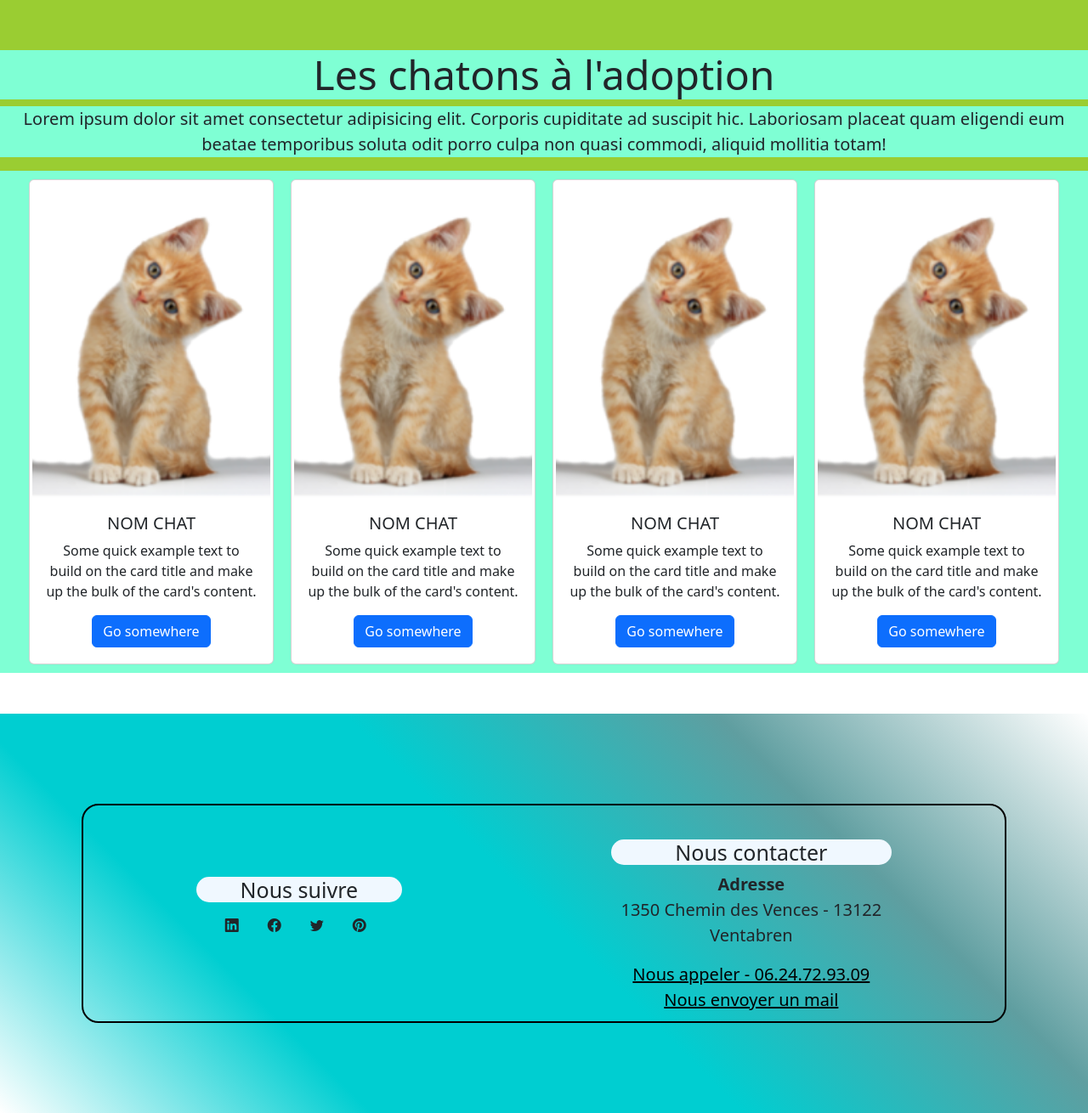
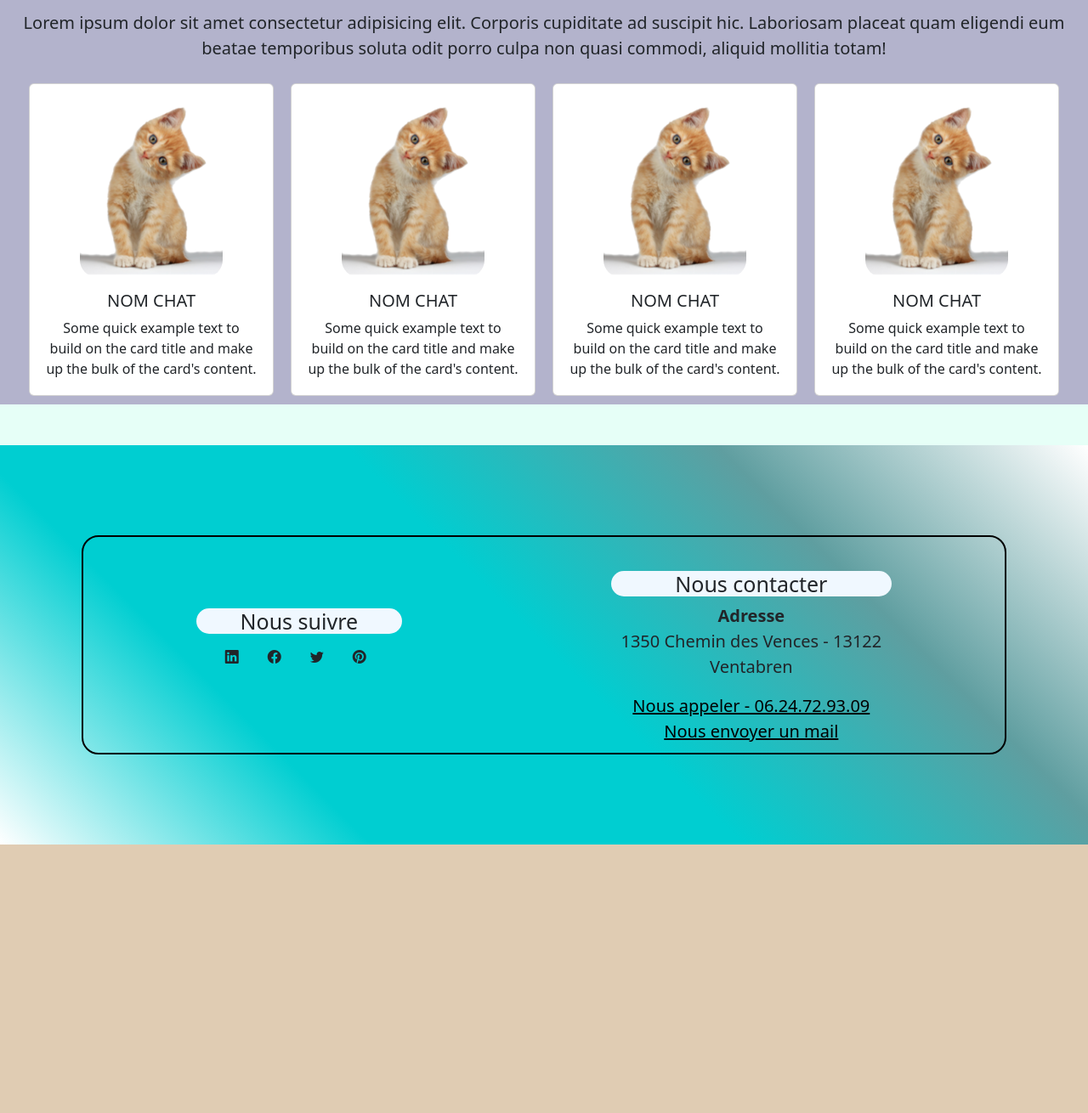
Before and after one commit to AurelieG13/Entrainement_HTML_CSS_Studi1, a PHP site: page / in a window 1280 px wide. Shown: the part 2139-3449 px from the top of the page at 85% size. After the commit the page ends 3133 px from the top, so only its background shows below. Run offline with PHP 8.4, Linux system fonts and the light colour scheme; some libraries are stand-ins or nearby versions.

Commit message:
factorisation CSS

```diff
--- a/css/style.css
+++ b/css/style.css
@@ -1,10 +1,11 @@
+/* header  */
 .nav__container-logo {
     display: block;
     margin: 0px auto;
     width : 50%;
 }
 
-.navbar {
+.nav__container {
     background: linear-gradient(45deg, white,#00CED1,#00CED1, #5F9EA0,white);
 }
 
@@ -14,94 +15,120 @@
     }
 }
 
-section {
-    background-color: rgba(128, 128, 128, 0.082);
+.navbar-toggler-icon {
+    font-size: 2.5rem;
 }
 
-main {
-    background-color: rgba(128, 128, 128, 0.082);
+/* body */
+body {
+    background-color: #e6fff7;
 }
 
-.container__asso {
-    background-color: green;
+/* Sections */
+.container__asso, .container__cats-title, .container__kitten-title {
+    border: solid 2px #1f7a7a;
     text-align: center;
     font-size: 50px;
-    margin-top: 150px;
+    margin-top: 80px;
     margin-bottom: 30px;
+    text-decoration: underline;
+    padding: 15px;
+    border-radius: 20px;
 }
 
-.container__asso-history {
-    background-color: grey;
+.container__asso{
+    background: linear-gradient(45deg, white,#00CED1,#00CED1, #5F9EA0,white);
+}
+
+.container__cats-title {
+    background: linear-gradient(45deg, white, #ac7339, white);
+}
+
+.container__kitten-title {
+    background: linear-gradient(45deg, #e0e0eb, #a2a2c3, #e0e0eb);
+}
+
+
+/* section 1 */
+.container__asso-history, .container__asso-day {
     font-size: 28px;
 }
 
-.container__asso-history-title {
-    background-color: aqua;
+.container__asso-history-title, .container__asso-day-title {
     margin-left: 20%;
     font-weight: bold;
     font-size: 40px;
     border-radius: 20px;
     padding: 15px 70px;
-    border: solid 3px blue;
+    border: solid 3px #1f7a7a;
+}
+
+.container__asso-history-title {
+    background-color: #70dbdb;
+}
+
+.container__asso-day-title {
+    background-color: #2eb8b8;
 }
 
 .container__asso-history-title:hover {
-    background-color: pink;
+    background-color: #66b3ff;
+}
+
+.container__asso-day-title:hover {
+    background-color: #66ffcc;
 }
 
 .container__asso-history-title:hover ~ .container__asso-history-text {
         opacity: 1;
         pointer-events:inherit;
         position : relative;
+        background-color: #66b3ff;
+        text-align: justify;
 }
 
-.container__asso-history-text {
-    background-color: orange;
+.container__asso-history-text, .container__asso-day-text {
     font-size: 28px;
     opacity: 0;
     pointer-events: none;
     position : absolute;
-    transition: all 0.5s ease-out;
+    transition: all 1s ease-out;
 }
 
 .container__asso-day {
-    background-color: yellow;
-    font-size: 28px;
     position: relative;
-}
-
-.container__asso-day-title {
-    background-color: blue;
-    margin-left: 20%;
-    font-weight: bold;
-    font-size: 40px;
-    border-radius: 20px;
-    padding: 15px 70px;
-    border: solid 3px aqua;
-}
-
-.container__asso-day-title:hover {
-    background-color: pink;
 }
 
 .container__asso-day-title:hover ~ .container__asso-day-text {
         opacity: 1;
         pointer-events:inherit;
         position : relative;
+        background-color: #66ffcc;
 }
 
-.container__asso-day-text {
-    background-color: brown;
-    opacity: 0;
-    pointer-events: none;
-    position : absolute;
-    transition: all 0.5s ease-out;
+/* section 2 & 3*/
+
+.cats, .kitten {
+    margin-top: 80px;
+    margin-bottom: 30px;
+}
+
+.cats {
+    background-color: #e6ccb3;
+}
+
+.kitten {
+    background-color: #b3b3cc;
+}
+
+.container__cats-text {
+    text-align: center;
+    font-size: 20px;
 }
 
 .container__cats {
     display: flex;
     flex-direction: column;
-    background-color: aquamarine;
     justify-content: center;
     align-items: center;
 }
@@ -112,20 +139,16 @@
     }
 }
 
-
-.container__cats-title {
-    background-color: aquamarine;
-    text-align: center;
-    font-size: 48px;
-    margin-top: 60px;
+.img-head {
+    width: 20%;
+    display: block;
+    margin-left: auto;
+    margin-right: auto;
+    padding-top : 50px;
+    border-radius: 20px;
 }
 
-.container__cats-text {
-    background-color: aquamarine;
-    text-align: center;
-    font-size: 20px;
-}
-
+/* card  */
 
 .card {
     padding: 3px;
@@ -136,30 +159,14 @@
 }
 
 .card-img-top {
-    /* max-width: fit-content; */
+    max-width: fit-content;
     display: block;
     margin-left: auto;
     margin-right: auto;
+    border-radius: 20px;
 }
 
-.cats {
-    background-color: blueviolet;
-    margin-top: 150px;
-    margin-bottom: 30px;
-}
-
-.kitten {
-    background-color: yellowgreen;
-    margin-top: 150px;
-    margin-bottom: 30px;
-}
-
-.img-head {
-    width: 20%;
-    display: block;
-    margin-left: auto;
-    margin-right: auto;
-}
+/* footer */
 
 .container__footer {
     display: flex;
@@ -177,7 +184,6 @@
     margin-top: 30px;
     font-size: 25px;
     border-radius: 20px;
-
 }
 
 .container__footer-social {
--- a/index.html
+++ b/index.html
@@ -16,20 +16,15 @@
 <body>
     <header>
         <nav class="nav__container container-fluid navbar navbar-light bg-light">
-            <button
-                class="navbar-toggler"
-                type="button"
-                data-bs-toggle="collapse"
-                data-bs-target="#navbarSupportedContent"
-                aria-controls="navbarSupportedContent"
-                aria-expanded="false"
-                aria-label="Toggle navigation">
+            <div>
+                <button class="navbar-toggler" type="button" data-bs-toggle="collapse" data-bs-target="#navbarSupportedContent"
+                    aria-controls="navbarSupportedContent" aria-expanded="false" aria-label="Toggle navigation">
                     <span class="navbar-toggler-icon"></span>
                 </button>
-            <div class= "collapse navbar-collapse" id="navbarSupportedContent">
-                <ul class="navbar-nav me-auto mb-2 mb-sm-2">
+                <div class="collapse navbar-collapse" id="navbarSupportedContent">
+                    <ul class="navbar-nav">
                         <li class="nav-item">
-                        <a class="nav-link" href="#sectionAssociation">L'association</a>
+                            <a class="nav-link align-items-center" href="#sectionAssociation">L'association</a>
                         </li>
                         <li class="nav-item">
                             <a class="nav-link" href="#sectionChats">Chats à l'adoption</a>
@@ -39,11 +34,13 @@
                         </li>
                     </ul>
                 </div>
-            <img class="nav__container-logo" src="./images/archeChats2.png" alt="logo chaton">
+            </div>
+            <img class="nav__container-logo navbar-brand" src="./images/archeChats2.png" alt="logo chaton">
         </nav>
     </header>
 
     <main>
+
         <!-- section 1 - L'association -->
         <section id="sectionAssociation">
             <h2 class="container__asso">L'association</h2>
@@ -73,7 +70,6 @@
                         <p class="card-text">Some quick example text to build on the card title and make up the bulk of the
                             card's
                             content.</p>
-                        <a href="#" class="btn btn-primary">Go somewhere</a>
                     </div>
                 </div>
 
@@ -84,7 +80,6 @@
                         <p class="card-text">Some quick example text to build on the card title and make up the bulk of the
                             card's
                             content.</p>
-                        <a href="#" class="btn btn-primary">Go somewhere</a>
                     </div>
                 </div>
 
@@ -95,18 +90,6 @@
                         <p class="card-text">Some quick example text to build on the card title and make up the bulk of the
                             card's
                             content.</p>
-                        <a href="#" class="btn btn-primary">Go somewhere</a>
-                    </div>
-                </div>
-
-                <div class="card" style="width: 18rem;">
-                    <img class="card-img-top" src="./images/chaton_logo_asso.png" alt="Card image cap">
-                    <div class="card-body">
-                        <h5 class="card-title">NOM CHAT</h5>
-                        <p class="card-text">Some quick example text to build on the card title and make up the bulk of the
-                            card's
-                            content.</p>
-                        <a href="#" class="btn btn-primary">Go somewhere</a>
                     </div>
                 </div>
 
@@ -116,7 +99,7 @@
         <!-- section 3 - Les chatons à l'adoption -->
         <section class="kitten" id="sectionChatons">
             <img class="img-head" src="./images/chaton2.jpg" alt="Photo chaton">
-            <h2 class="container__cats-title">Les chatons à l'adoption</h2>
+            <h2 class="container__kitten-title">Les chatons à l'adoption</h2>
             <p class="container__cats-text">Lorem ipsum dolor sit amet consectetur adipisicing elit. Corporis cupiditate ad
                 suscipit hic. Laboriosam placeat quam eligendi eum beatae temporibus soluta odit porro culpa non quasi commodi,
                 aliquid mollitia totam!</p>
@@ -129,7 +112,6 @@
                         <p class="card-text">Some quick example text to build on the card title and make up the bulk of the
                             card's
                             content.</p>
-                        <a href="#" class="btn btn-primary">Go somewhere</a>
                     </div>
                 </div>
 
@@ -140,7 +122,6 @@
                         <p class="card-text">Some quick example text to build on the card title and make up the bulk of the
                             card's
                             content.</p>
-                        <a href="#" class="btn btn-primary">Go somewhere</a>
                     </div>
                 </div>
 
@@ -151,7 +132,6 @@
                         <p class="card-text">Some quick example text to build on the card title and make up the bulk of the
                             card's
                             content.</p>
-                        <a href="#" class="btn btn-primary">Go somewhere</a>
                     </div>
                 </div>
 
@@ -162,7 +142,6 @@
                         <p class="card-text">Some quick example text to build on the card title and make up the bulk of the
                             card's
                             content.</p>
-                        <a href="#" class="btn btn-primary">Go somewhere</a>
                     </div>
                 </div>
 
```
Also changed, not shown: 1 other file. Lines whose indentation alone changed are shown as unchanged.
